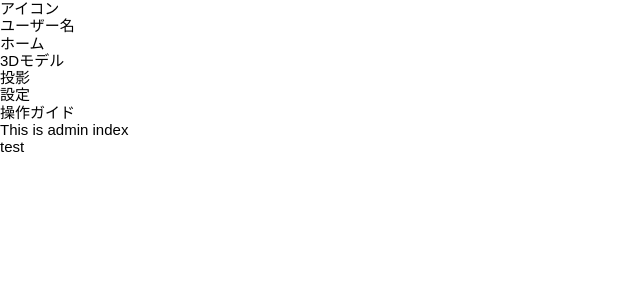
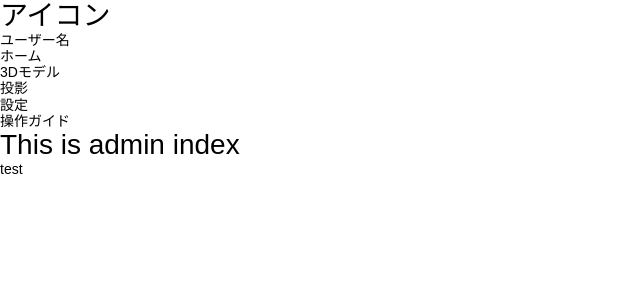
Before and after one commit to k4izu/sk_06, a Flask app: page /admin in a window 1280 px wide. Shown: the top 300 px of the page, without its empty margins (0-640 px from the left). Run offline with Flask 3, Linux system fonts and the light colour scheme; style sheets or scripts are compiled from the project's sources.

Commit message:
setting.scss chsnge

```diff
--- a/sk_app/static/css/admin/_setting.scss
+++ b/sk_app/static/css/admin/_setting.scss
@@ -3,5 +3,14 @@ html{
     font-size: 62.5%;   // 10px相当にサイズダウン
 }
 body{
-    font-size: 1.5rem;  // 15px相当
+    font-size: 1.4rem;  // 14px相当
 }
+h1{
+    font-size: 2em;
+}
+h2{
+    font-size: 1.7em;
+}
+h3{
+    font-size: 1.5rem;
+}
```
